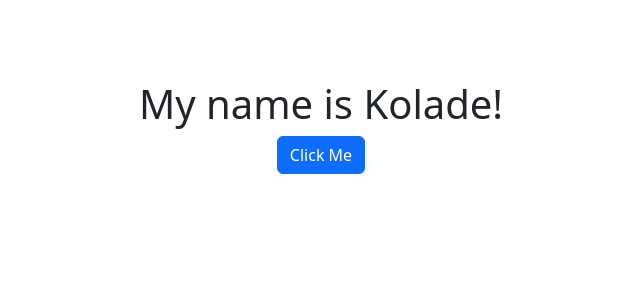
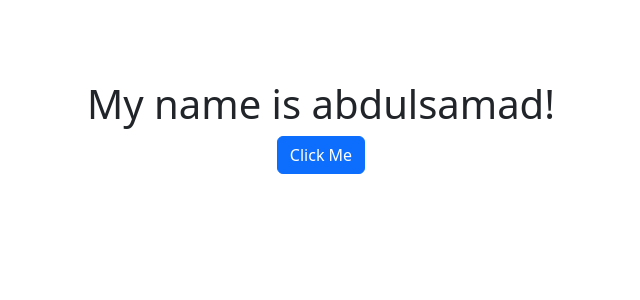
Before and after one commit to Alpine-Group123/Alpine-Website, a React (Vite) app: page / in a window 1280 px wide. Shown: the top 300 px of the page, without its empty margins (319-959 px from the left). Built offline with nearby package versions, Linux system fonts and the light colour scheme.

Commit message:
Modified App.jsx

```diff
--- a/src/App.jsx
+++ b/src/App.jsx
@@ -8,7 +8,7 @@ function App() {
 
   return (
     <div className="container">
-      <h1 className="text-center mt-5">My name is Kolade!</h1>
+      <h1 className="text-center mt-5">My name is abdulsamad!</h1>
       <button className="btn btn-primary">Click Me</button>
     </div>
   );
```
